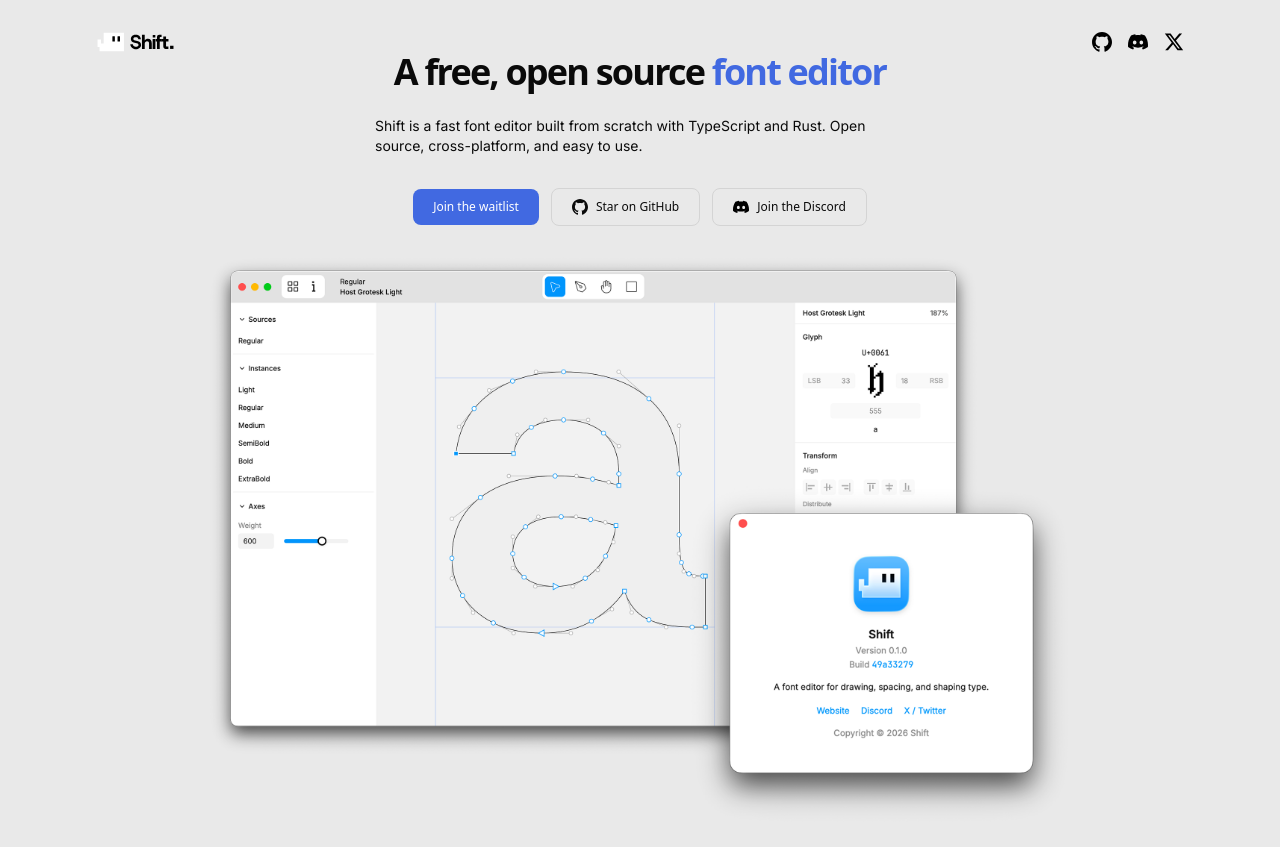
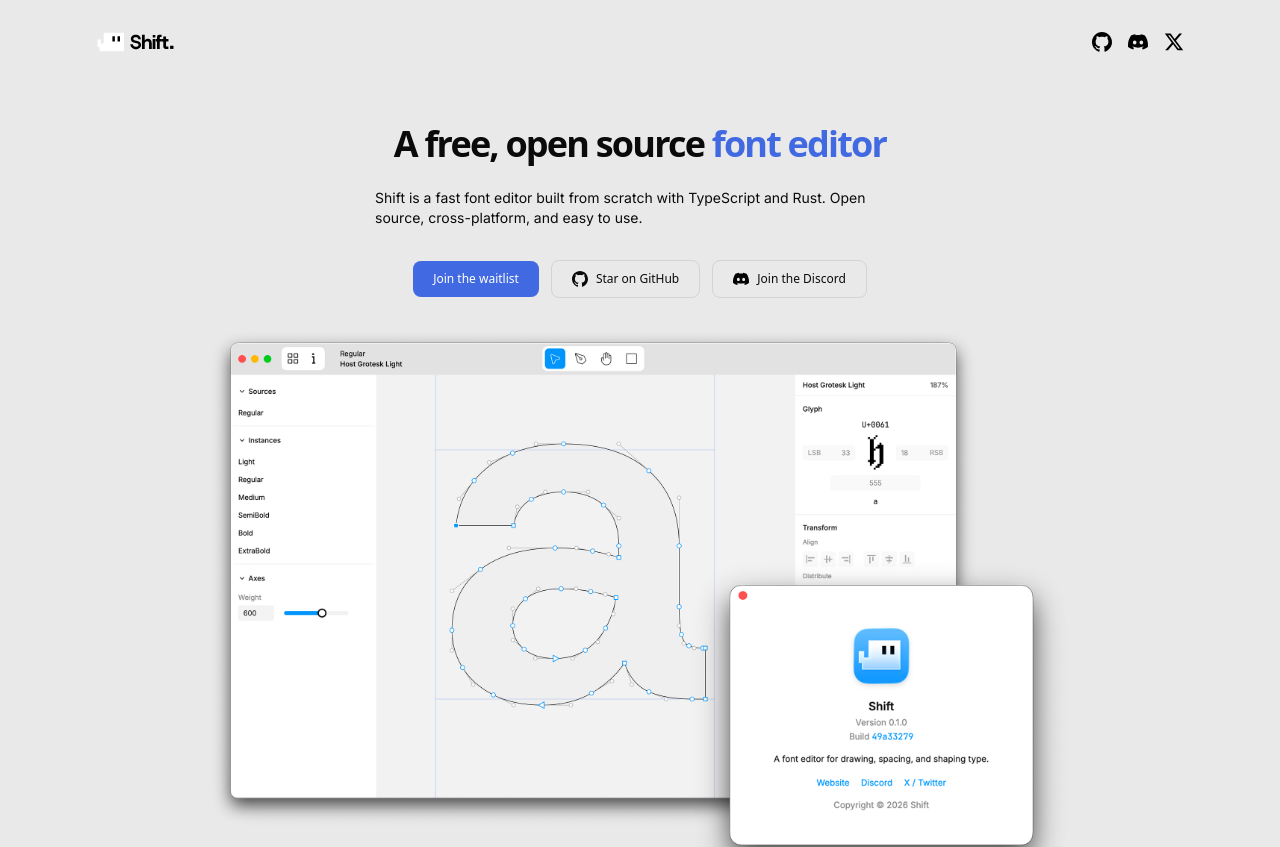
Before and after one commit to shift-editor/shift-graphics, a Next.js app: page / in a window 1280 px wide. Shown: the top 847 px of the page. Built offline with nearby package versions, Linux system fonts and the light colour scheme.

Commit message:
add spacing

```diff
--- a/src/app/page.tsx
+++ b/src/app/page.tsx
@@ -28,7 +28,7 @@
         </div>
       </nav>
 
-      <main className="flex-1 flex flex-col gap-4 justify-center items-center">
+      <main className="flex-1 flex flex-col gap-4 justify-center items-center mt-18">
         <div className="max-w-2xl px-2 mt-8 sm:m-0">
           <h1 className="text-2xl sm:text-3xl lg:text-4xl font-bold font-sans tracking-tighter text-center">A free, open source <span className="text-[royalblue]">font editor</span></h1>
           <div className="flex flex-col font-inter text-sm mt-6 max-w-[60ch]">
```
